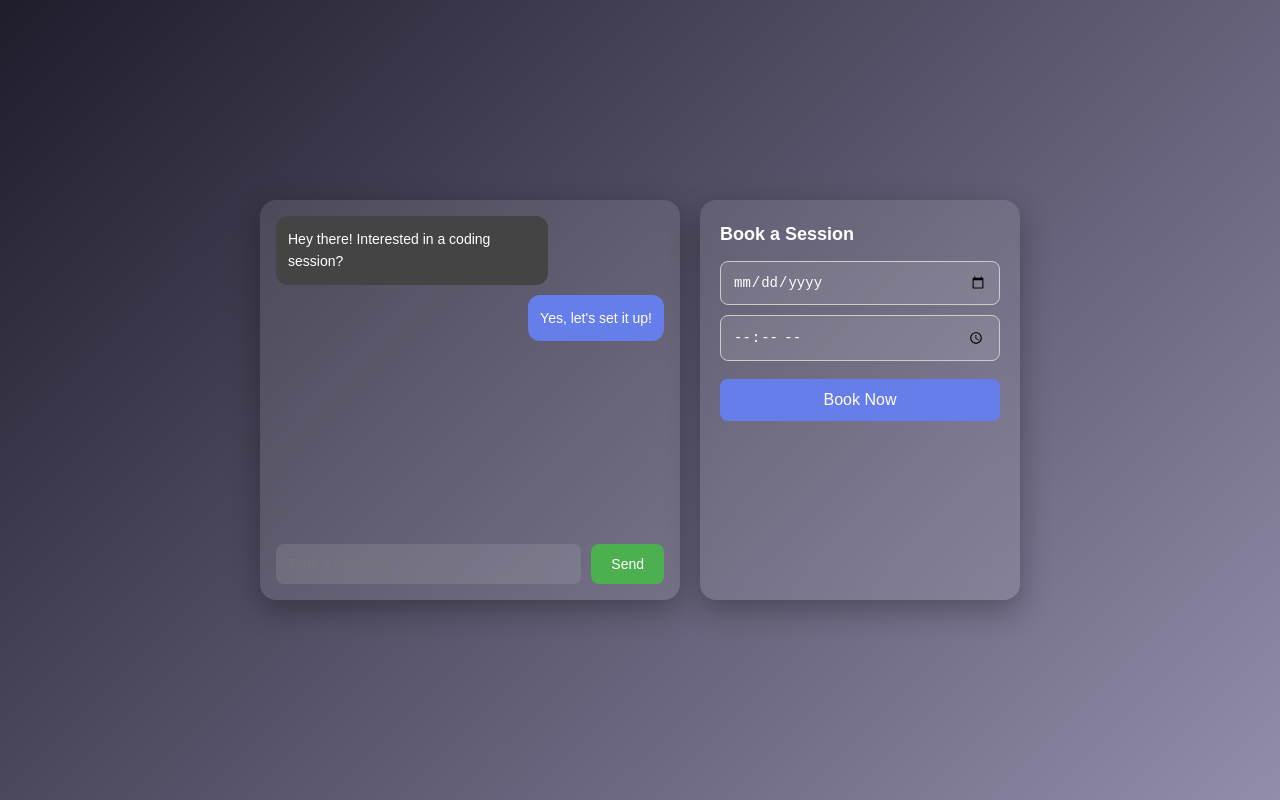
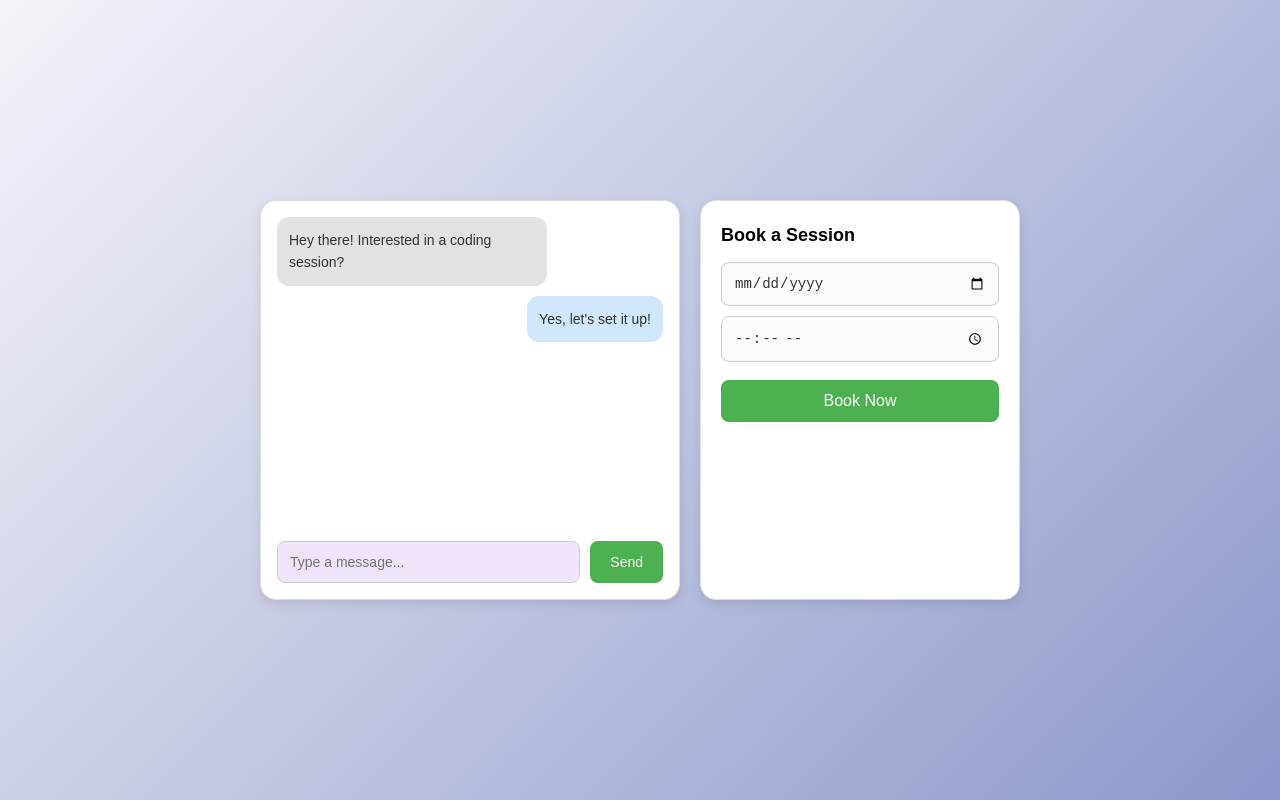
Before and after one commit to must-not-be-namedd/SKILLSWAP, a plain HTML site: page match.html in a window 1280 px wide. Drawn offline with Linux system fonts and the light colour scheme.

Commit message:
Update match.html

```diff
--- a/match.html
+++ b/match.html
@@ -8,8 +8,8 @@
   <style>
     body {
       font-family: 'Poppins', sans-serif;
-      background: linear-gradient(135deg, #1f1c2c, #928dab);
-      color: #fff;
+      background: linear-gradient(135deg, #f4f4f9, #8c98ca);
+      color: #333;
       display: flex;
       justify-content: center;
       align-items: center;
@@ -27,35 +27,34 @@
     .chat-window {
       flex: 1;
       height: 400px;
-      background: rgba(255, 255, 255, 0.1);
-      box-shadow: 0 10px 30px rgba(0, 0, 0, 0.3);
+      background: #ffff;
+      box-shadow: 0 4px 12px rgba(0, 0, 0, 0.1);
       border-radius: 16px;
-      backdrop-filter: blur(12px);
-      -webkit-backdrop-filter: blur(12px);
       padding: 16px;
       overflow-y: auto;
       display: flex;
       flex-direction: column;
+      border: 1px solid #ddd;
     }
 
     .message {
-      background: rgba(255, 255, 255, 0.2);
+      background: #e0e3e4;
       padding: 12px;
       border-radius: 12px;
       margin-bottom: 10px;
       font-size: 14px;
-      color: #fff;
+      color: #333;
       max-width: 70%;
     }
 
     .sent {
       align-self: flex-end;
-      background: #667eea;
+      background: #d1e7fd;
     }
 
     .received {
       align-self: flex-start;
-      background: #444;
+      background: #e2e2e2;
     }
 
     .input-area {
@@ -67,12 +66,12 @@
     input[type="text"] {
       flex: 1;
       padding: 12px;
-      border: none;
+      border: 1px solid #ccc;
       border-radius: 8px;
       outline: none;
       font-size: 14px;
-      background: rgba(255, 255, 255, 0.1);
-      color: #fff;
+      background: #dfc5f577;
+      color: #333;
     }
 
     .send-btn {
@@ -93,19 +92,18 @@
     /* Booking Section */
     .booking-section {
       flex-basis: 320px;
-      background: rgba(255, 255, 255, 0.1);
+      background: #ffff;
       padding: 20px;
       border-radius: 16px;
-      backdrop-filter: blur(12px);
-      -webkit-backdrop-filter: blur(12px);
-      box-shadow: 0 10px 30px rgba(0, 0, 0, 0.3);
-      color: #fff;
+      box-shadow: 0 4px 12px rgba(0, 0, 0, 0.1);
+      color: #333;
+      border: 1px solid #ddd;
     }
 
     .booking-section h3 {
       font-size: 18px;
       margin-bottom: 12px;
-      color: #fff;
+      color: #000;
     }
 
     .input-field {
@@ -116,18 +114,18 @@
       outline: none;
       font-size: 14px;
       margin-bottom: 10px;
-      background: rgba(255, 255, 255, 0.1);
-      color: #fff;
+      background: #fafafa;
+      color: #333;
       transition: border 0.2s ease;
     }
 
     .input-field:focus {
-      border-color: #667eea;
+      border-color: #4caf50;
     }
 
     .book-btn {
       width: 100%;
-      background-color: #667eea;
+      background-color: #4caf50;
       padding: 12px;
       border-radius: 8px;
       font-size: 16px;
@@ -140,7 +138,7 @@
     }
 
     .book-btn:hover {
-      background-color: #5567c1;
+      background-color: #45a049;
     }
 
     .message-box {
@@ -221,7 +219,7 @@
       if (date && time) {
         messageBox.style.display = "block";
         messageBox.className = "message-box success";
-        messageBox.textContent = Session booked on ${date} at ${time}!;
+        messageBox.textContent = `Session booked on ${date} at ${time}!`;
       } else {
         messageBox.style.display = "block";
         messageBox.className = "message-box error";
```
